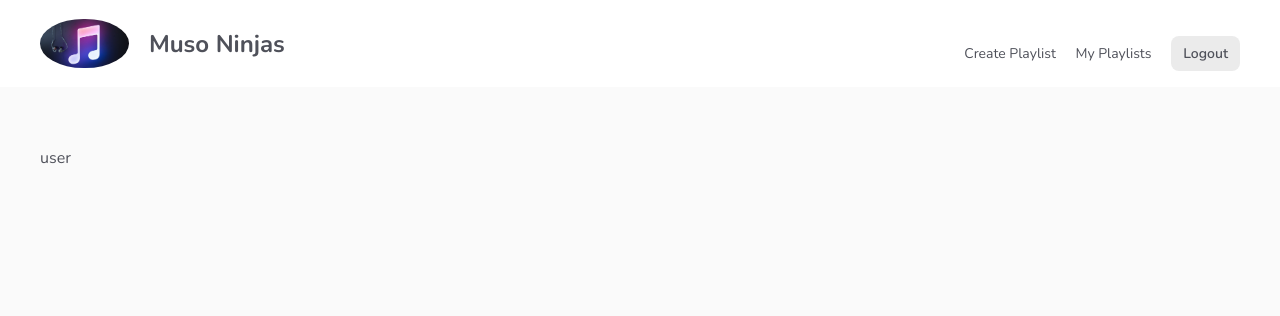
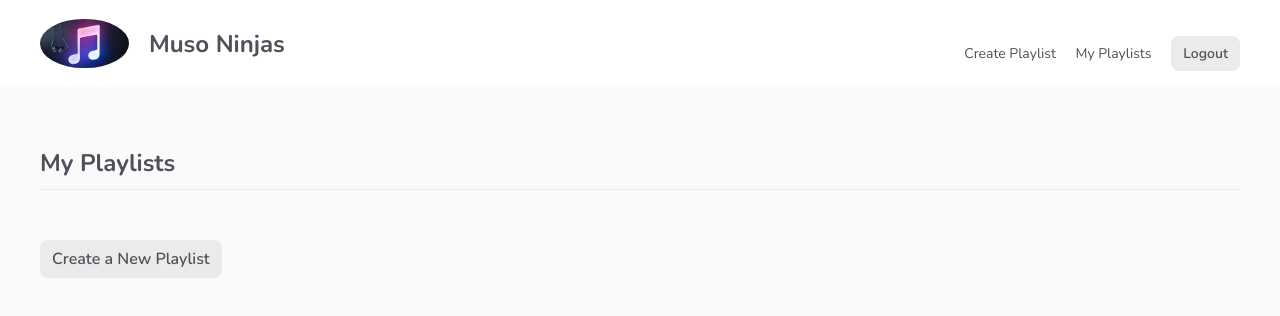
Before and after one commit to MantaXXX/muso-list, a Vue app: page /playlists/user in a window 1280 px wide. Shown: the top 316 px of the page. Built offline with nearby package versions, Linux system fonts and the light colour scheme; no server answers; the database is empty; sample sign-in values are in the browser's storage.

Commit message:
feat: update to list user playlists

```diff
--- a/src/views/playlist/UserPlaylists.vue
+++ b/src/views/playlist/UserPlaylists.vue
@@ -1,24 +1,41 @@
 <template>
-  <div class="user-playlists">user</div>
+  <div class="user-playlists">
+    <h2>My Playlists</h2>
+    <div v-if="playlists">
+      <ListView :playlists="playlists" />
+    </div>
+    <router-link :to="{ name: 'CreatePlaylist' }" class="btn">
+      Create a New Playlist
+    </router-link>
+  </div>
 </template>
 
 <script>
 import getCollection from "@/composables/getCollection";
 import getUser from "@/composables/getUser";
+import ListView from "@/components/ListView";
 
 export default {
+  components: { ListView },
   setup() {
     const { user } = getUser();
-    const { document: playlists } = getCollection("playlists", [
+    const { documents: playlists } = getCollection("playlists", [
       "userId",
       "==",
       user.value.uid,
     ]);
-
     return { playlists };
   },
 };
 </script>
 
-<style>
+<style scoped>
+h2 {
+  padding-bottom: 10px;
+  margin-bottom: 30px;
+  border-bottom: 1px solid var(--secondary);
+}
+.btn {
+  margin-top: 20px;
+}
 </style>
```
